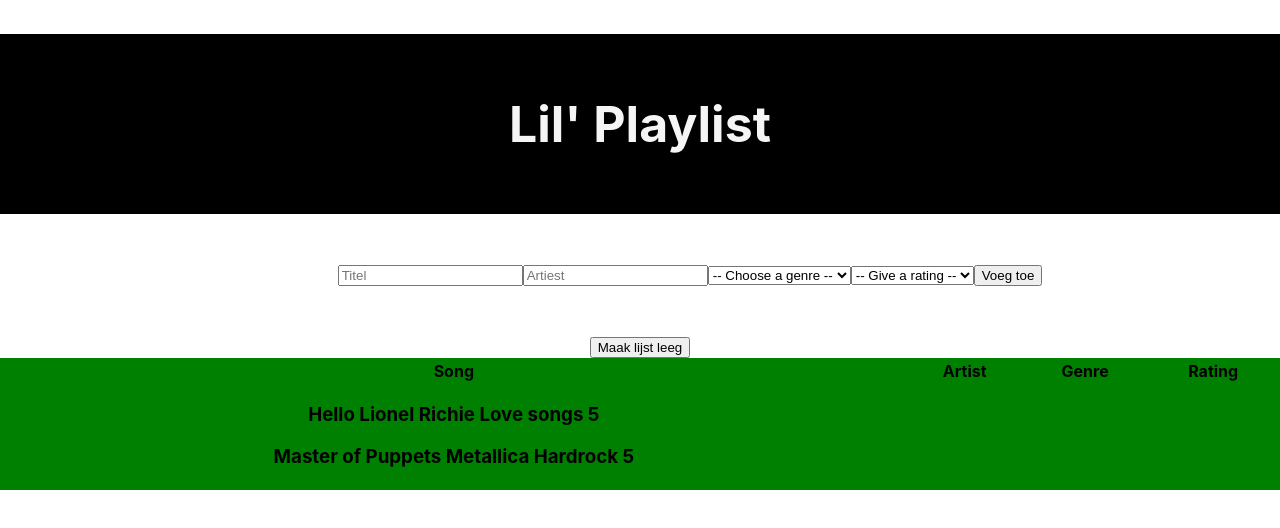
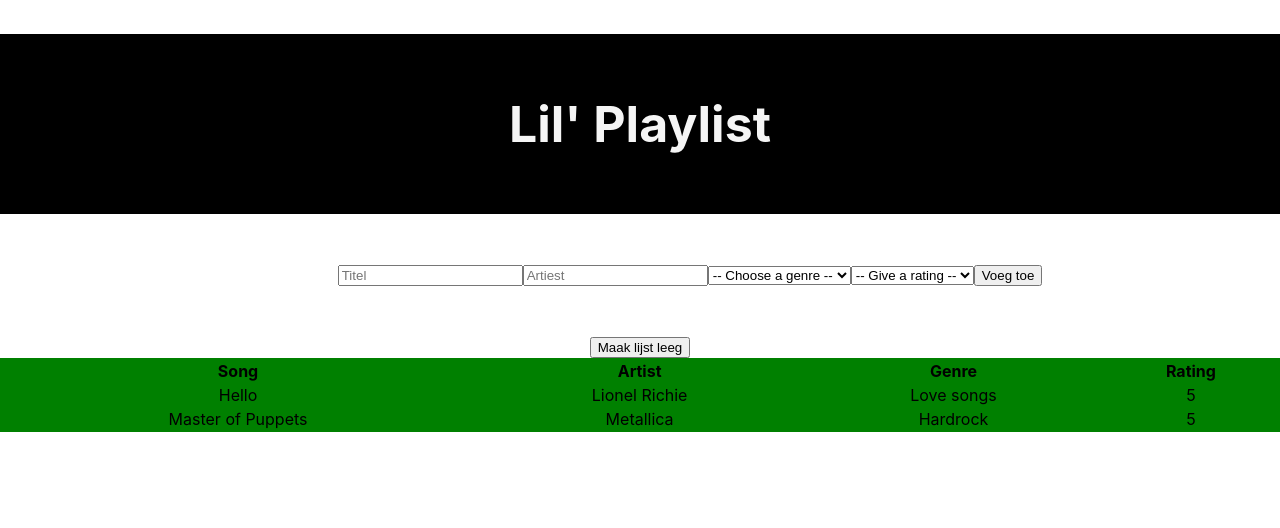
Before and after one commit to Boogaerdtth/React-Lil-Playlist, a React (Create React App) app: page / in a window 1280 px wide. Shown: the top 528 px of the page. Built offline with nearby package versions, Linux system fonts and the light colour scheme.

Commit message:
display tablecontent the right way

```diff
--- a/src/components/Song.js
+++ b/src/components/Song.js
@@ -1,11 +1,20 @@
-import React from 'react'
+// import React from 'react'
 
-function Song(props) {
-    return (
-        <div className="song">
-            <h3>{props.title} {props.artist} {props.genre} {props.rating} </h3>
-        </div>
-    )
-}
+// function Song(props) {
+//     return (
+//         <table className="song">
+//             <tbody>
+//                 <tr>
+//                     <th><h3>{props.title}</h3></th>
+//                     <th><h3>{props.artist}</h3></th>
+//                     <th><h3>{props.genre}</h3></th>
+//                     <th><h3>{props.rating}</h3></th>
 
-export default Song
+//                     {/* <h3>{props.title} {props.artist} {props.genre} {props.rating} </h3> */}
+//                 </tr>
+//             </tbody>
+//         </table>
+//     )
+// }
+
+// export default Song
--- a/src/components/SongList.js
+++ b/src/components/SongList.js
@@ -1,37 +1,25 @@
 import React from 'react'
-import Song from './Song'
 
 function SongList(props) {
     return (
         <div className="list">
             <table className="song-header">
-                <thead>
-                    <tr>
-                        <th className="song-row__item">Song</th>
-                        <th className="song-row__item">Artist</th>
-                        <th className="song-row__item">Genre</th>
-                        <th className="song-row__item">Rating</th>
+                <th className="song-row__item">Song</th>
+                <th className="song-row__item">Artist</th>
+                <th className="song-row__item">Genre</th>
+                <th className="song-row__item">Rating</th>
+                {props.songs.map((song, id) => (
+                    <tr key={id} className="tableSongs">
+                        <td>{song.title}</td>
+                        <td>{song.artist}</td>
+                        <td>{song.genre}</td>
+                        <td>{song.rating}</td>
+                        {/* <td><button className="btnDelete" onClick={() => this.handleDelete(song._id)}></button></td> */}
                     </tr>
-                </thead>
-                <tbody>
-                    <tr>
-                        <th>
-
-                            {props.songs.map(song =>
-                                <Song
-                                    key={song.id}
-                                    title={song.title}
-                                    artist={song.artist}
-                                    genre={song.genre}
-                                    rating={song.rating}
-                                />)}
-
-                        </th>
-                    </tr>
-                </tbody>
+                ))
+                }
             </table>
         </div >
     )
 }
-
 export default SongList
```
Also changed, not shown: 1 other file (tests, documents, lock files or other folders).
